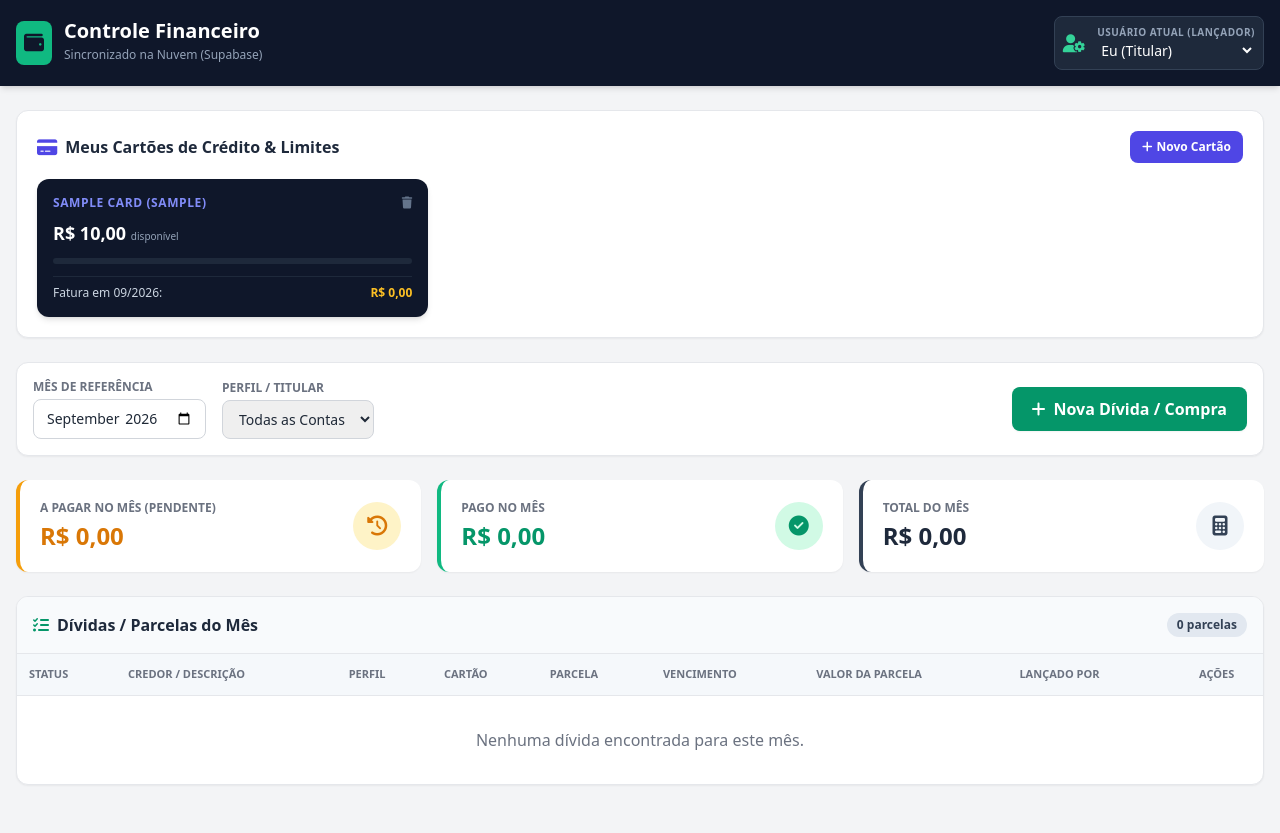
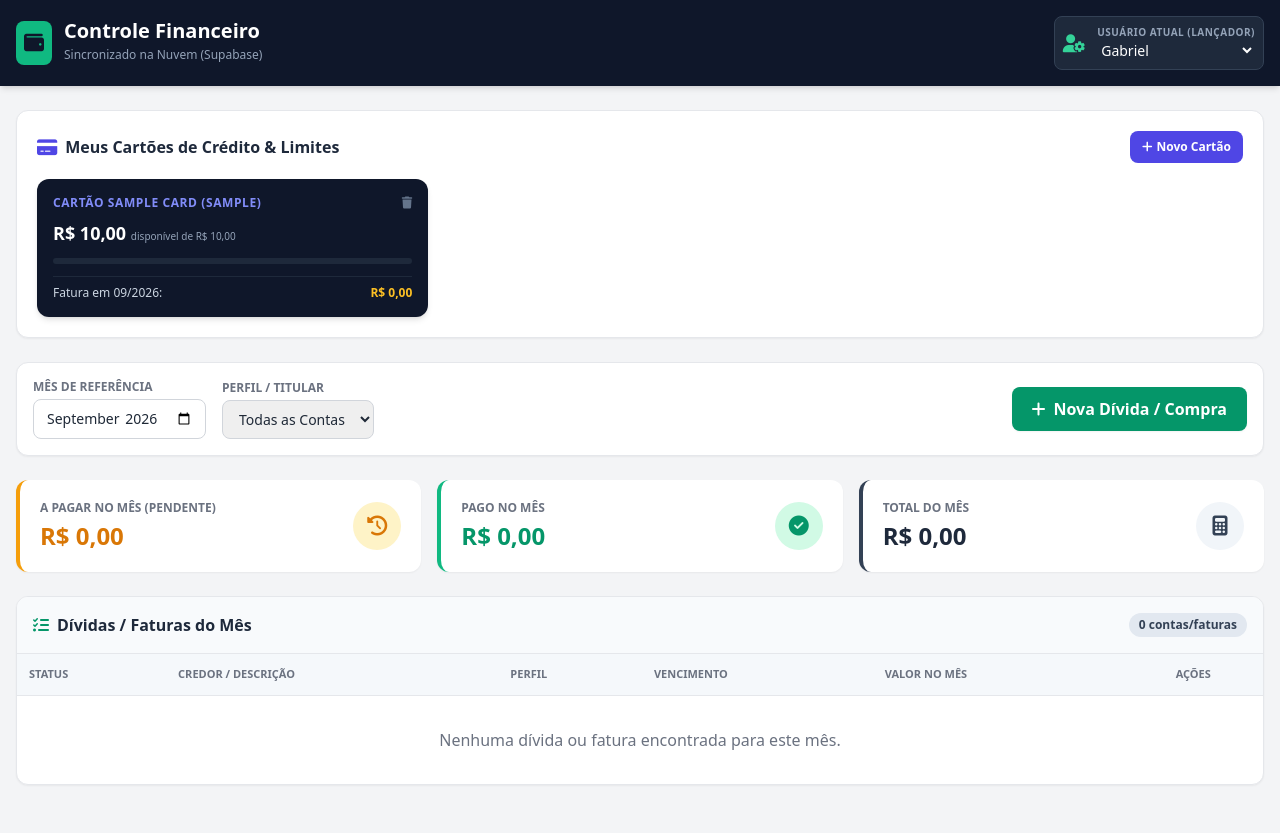
Before and after one commit to gabrielferreiracruz1994-create/meu-financeiro, a FastAPI app: page / in a window 1280 px wide. Run offline with FastAPI, Linux system fonts and the light colour scheme; tables that the repository leaves empty hold one stand-in row (values such as "Sample post"); lists and menus that the app fills with data are empty; some libraries are stand-ins or nearby versions.

Commit message:
Update index.html

```diff
--- a/templates/index.html
+++ b/templates/index.html
@@ -36,9 +36,9 @@
         <div class="flex flex-col">
           <label class="text-[10px] text-slate-400 uppercase tracking-wider font-semibold">Usuário Atual (Lançador)</label>
           <select id="userSelector" class="bg-transparent text-sm font-medium text-white focus:outline-none cursor-pointer">
-            <option value="Eu (Titular)" class="bg-slate-800">Eu (Titular)</option>
-            <option value="Esposa" class="bg-slate-800">Esposa</option>
-            <option value="Administrador" class="bg-slate-800">Administrador</option>
+            <option value="Gabriel" class="bg-slate-800">Gabriel</option>
+            <option value="Jéssica" class="bg-slate-800">Jéssica</option>
+            <option value="Empresas" class="bg-slate-800">Empresas</option>
           </select>
         </div>
       </div>
@@ -61,10 +61,7 @@
         </button>
       </div>
 
-      <!-- CARDS DE CARTÕES -->
-      <div id="cardsGrid" class="grid grid-cols-1 md:grid-cols-3 gap-4">
-        <!-- Renderizado via Javascript -->
-      </div>
+      <div id="cardsGrid" class="grid grid-cols-1 md:grid-cols-3 gap-4"></div>
     </div>
 
     <!-- FILTROS -->
@@ -79,9 +76,9 @@
           <label class="block text-xs font-semibold text-gray-500 uppercase mb-1">Perfil / Titular</label>
           <select id="profileFilter" class="border border-gray-300 rounded-lg px-3 py-2 text-sm font-medium focus:ring-2 focus:ring-emerald-500 focus:outline-none">
             <option value="ALL">Todas as Contas</option>
-            <option value="Pessoal">Pessoal</option>
-            <option value="Esposa">Esposa</option>
-            <option value="Empresa">Empresa</option>
+            <option value="Gabriel">Gabriel</option>
+            <option value="Jéssica">Jéssica</option>
+            <option value="Empresas">Empresas</option>
           </select>
         </div>
       </div>
@@ -124,9 +121,9 @@
       <div class="p-4 bg-slate-50 border-b border-gray-200 flex items-center justify-between">
         <h2 class="font-bold text-slate-800 flex items-center space-x-2">
           <i class="fa-solid fa-list-check text-emerald-600"></i>
-          <span>Dívidas / Parcelas do Mês</span>
+          <span>Dívidas / Faturas do Mês</span>
         </h2>
-        <span id="billsCount" class="text-xs bg-slate-200 text-slate-700 font-bold px-2.5 py-1 rounded-full">0 parcelas</span>
+        <span id="billsCount" class="text-xs bg-slate-200 text-slate-700 font-bold px-2.5 py-1 rounded-full">0 contas</span>
       </div>
 
       <div class="overflow-x-auto">
@@ -136,11 +133,8 @@
               <th class="p-3">Status</th>
               <th class="p-3">Credor / Descrição</th>
               <th class="p-3">Perfil</th>
-              <th class="p-3">Cartão</th>
-              <th class="p-3">Parcela</th>
               <th class="p-3">Vencimento</th>
-              <th class="p-3">Valor da Parcela</th>
-              <th class="p-3">Lançado por</th>
+              <th class="p-3">Valor no Mês</th>
               <th class="p-3 text-center">Ações</th>
             </tr>
           </thead>
@@ -149,7 +143,7 @@
       </div>
 
       <div id="emptyState" class="p-8 text-center hidden">
-        <p class="text-gray-500 font-medium">Nenhuma dívida encontrada para este mês.</p>
+        <p class="text-gray-500 font-medium">Nenhuma dívida ou fatura encontrada para este mês.</p>
       </div>
     </div>
   </main>
@@ -165,21 +159,21 @@
       <form id="cardForm" onsubmit="handleCardSubmit(event)" class="p-6 space-y-4">
         <div>
           <label class="block text-xs font-bold text-gray-700 uppercase mb-1">Nome do Cartão</label>
-          <input type="text" id="cardName" required placeholder="Ex: Nubank, Itaú Black" class="w-full border rounded-lg p-2.5 text-sm">
+          <input type="text" id="cardName" required placeholder="Ex: Inter, Nubank" class="w-full border rounded-lg p-2.5 text-sm">
         </div>
 
         <div class="grid grid-cols-2 gap-4">
           <div>
             <label class="block text-xs font-bold text-gray-700 uppercase mb-1">Perfil / Titular</label>
             <select id="cardEntity" required class="w-full border rounded-lg p-2.5 text-sm">
-              <option value="Pessoal">Pessoal</option>
-              <option value="Esposa">Esposa</option>
-              <option value="Empresa">Empresa</option>
+              <option value="Gabriel">Gabriel</option>
+              <option value="Jéssica">Jéssica</option>
+              <option value="Empresas">Empresas</option>
             </select>
           </div>
           <div>
             <label class="block text-xs font-bold text-gray-700 uppercase mb-1">Limite Total (R$)</label>
-            <input type="number" step="0.01" min="1" id="cardLimit" required placeholder="5000.00" class="w-full border rounded-lg p-2.5 text-sm">
+            <input type="number" step="0.01" min="1" id="cardLimit" required placeholder="1313.98" class="w-full border rounded-lg p-2.5 text-sm">
           </div>
         </div>
 
@@ -213,23 +207,22 @@
       <form id="billForm" onsubmit="handleBillSubmit(event)" class="p-6 space-y-4">
         <div>
           <label class="block text-xs font-bold text-gray-700 uppercase mb-1">Credor / Descrição da Compra</label>
-          <input type="text" id="creditor" required placeholder="Ex: Mercado, Magazine Luiza, Posto" class="w-full border rounded-lg p-2.5 text-sm">
+          <input type="text" id="creditor" required placeholder="Ex: Mercado, Luz, Magazine Luiza" class="w-full border rounded-lg p-2.5 text-sm">
         </div>
 
         <div class="grid grid-cols-2 gap-4">
           <div>
             <label class="block text-xs font-bold text-gray-700 uppercase mb-1">Perfil / Titular</label>
             <select id="entity" required class="w-full border rounded-lg p-2.5 text-sm">
-              <option value="Pessoal">Pessoal</option>
-              <option value="Esposa">Esposa</option>
-              <option value="Empresa">Empresa</option>
+              <option value="Gabriel">Gabriel</option>
+              <option value="Jéssica">Jéssica</option>
+              <option value="Empresas">Empresas</option>
             </select>
           </div>
           <div>
             <label class="block text-xs font-bold text-gray-700 uppercase mb-1">Forma / Cartão de Crédito</label>
             <select id="cardSelect" class="w-full border rounded-lg p-2.5 text-sm">
               <option value="">Nenhum (Boleto / Pix / Dinheiro)</option>
-              <!-- Preenchido via Javascript -->
             </select>
           </div>
         </div>
@@ -237,7 +230,7 @@
         <div class="grid grid-cols-2 gap-4">
           <div>
             <label class="block text-xs font-bold text-gray-700 uppercase mb-1">Valor da Parcela (R$)</label>
-            <input type="number" step="0.01" min="0.01" id="installmentAmount" required placeholder="353.00" class="w-full border rounded-lg p-2.5 text-sm">
+            <input type="number" step="0.01" min="0.01" id="installmentAmount" required placeholder="14.00" class="w-full border rounded-lg p-2.5 text-sm">
           </div>
           <div>
             <label class="block text-xs font-bold text-gray-700 uppercase mb-1">Nº de Parcelas</label>
@@ -394,8 +387,17 @@
       loadAllData();
     }
 
+    async function toggleBillStatus(id, currentStatus) {
+      await fetch(`/api/bills/${id}/status`, {
+        method: 'PUT',
+        headers: { 'Content-Type': 'application/json' },
+        body: JSON.stringify({ is_paid: !currentStatus })
+      });
+      loadAllData();
+    }
+
     async function deleteBill(id) {
-      if (confirm('Deseja excluir esta parcela permanentemente?')) {
+      if (confirm('Deseja excluir esta parcela/fatura permanentemente?')) {
         await fetch(`/api/bills/${id}`, { method: 'DELETE' });
         loadAllData();
       }
@@ -409,7 +411,7 @@
       const selectedMonthYear = document.getElementById('monthFilter').value;
       const selectedProfile = document.getElementById('profileFilter').value;
 
-      // 1. RENDERIZAR CARDS DOS CARTÕES E SEUS LIMITES
+      // 1. CARDS DOS CARTÕES E CONSUMO DE LIMITE
       const cardsGrid = document.getElementById('cardsGrid');
       cardsGrid.innerHTML = '';
 
@@ -417,13 +419,13 @@
         cardsGrid.innerHTML = '<p class="text-xs text-gray-400 italic col-span-3">Nenhum cartão de crédito cadastrado.</p>';
       } else {
         cards.forEach(card => {
-          // Calcula o limite usado (todas as parcelas pendentes vinculadas a este cartão)
-          const cardBills = bills.filter(b => b.card_id === card.id && !b.is_paid);
-          const usedLimit = cardBills.reduce((acc, b) => acc + b.installment_amount, 0);
+          // Limite consumido = soma de TODAS as parcelas do cartão que AINDA NÃO FORAM PAGAS
+          const pendingCardBills = bills.filter(b => b.card_id === card.id && !b.is_paid);
+          const usedLimit = pendingCardBills.reduce((acc, b) => acc + b.installment_amount, 0);
           const availableLimit = card.total_limit - usedLimit;
           const usedPercent = Math.min(100, Math.round((usedLimit / card.total_limit) * 100));
 
-          // Calcula valor da fatura do mês selecionado
+          // Fatura do Mês selecionado (Soma das compras naquele mês)
           const monthInvoice = bills
             .filter(b => b.card_id === card.id && b.due_date.startsWith(selectedMonthYear))
             .reduce((acc, b) => acc + b.installment_amount, 0);
@@ -433,10 +435,10 @@
           cardDiv.innerHTML = `
             <div>
               <div class="flex items-center justify-between mb-2">
-                <span class="text-xs font-bold uppercase tracking-wider text-indigo-400">${card.name} (${card.entity})</span>
+                <span class="text-xs font-bold uppercase tracking-wider text-indigo-400">Cartão ${card.name} (${card.entity})</span>
                 <button onclick="deleteCard(${card.id})" class="text-slate-500 hover:text-rose-400 text-xs"><i class="fa-solid fa-trash"></i></button>
               </div>
-              <div class="text-lg font-black">${formatCurrency(availableLimit)} <span class="text-[10px] font-normal text-slate-400">disponível</span></div>
+              <div class="text-lg font-black">${formatCurrency(availableLimit)} <span class="text-[10px] font-normal text-slate-400">disponível de ${formatCurrency(card.total_limit)}</span></div>
               <div class="w-full bg-slate-800 rounded-full h-1.5 mt-2 mb-3">
                 <div class="bg-indigo-500 h-1.5 rounded-full" style="width: ${usedPercent}%"></div>
               </div>
@@ -450,17 +452,41 @@
         });
       }
 
-      // 2. RENDERIZAR TABELA DE DÍVIDAS
-      const filtered = bills.filter(b => {
-        const matchesMonth = b.due_date.startsWith(selectedMonthYear);
-        const matchesProfile = selectedProfile === 'ALL' || b.entity === selectedProfile;
-        return matchesMonth && matchesProfile;
+      // 2. AGRUPAMENTO E CONSOLIDAÇÃO DA TABELA DE DÍVIDAS
+      // Dívidas normais (sem cartão)
+      const nonCardBills = bills.filter(b => !b.card_id && b.due_date.startsWith(selectedMonthYear) && (selectedProfile === 'ALL' || b.entity === selectedProfile));
+
+      // Dívidas de Cartão (Consolidadas como "Fatura [Nome do Cartão]")
+      const cardBillsConsolidated = [];
+      cards.forEach(card => {
+        if (selectedProfile !== 'ALL' && card.entity !== selectedProfile) return;
+
+        const cardBillsInMonth = bills.filter(b => b.card_id === card.id && b.due_date.startsWith(selectedMonthYear));
+        if (cardBillsInMonth.length > 0) {
+          const totalInvoice = cardBillsInMonth.reduce((acc, b) => acc + b.installment_amount, 0);
+          const allPaid = cardBillsInMonth.every(b => b.is_paid);
+          const sampleBill = cardBillsInMonth[0];
+
+          cardBillsConsolidated.push({
+            id: sampleBill.id,
+            is_card_invoice: true,
+            card_id: card.id,
+            creditor: `Fatura Cartão ${card.name}`,
+            entity: card.entity,
+            due_date: sampleBill.due_date,
+            installment_amount: totalInvoice,
+            is_paid: allPaid,
+            created_by_user: sampleBill.created_by_user,
+            items: cardBillsInMonth
+          });
+        }
       });
 
-      filtered.sort((a, b) => a.due_date.localeCompare(b.due_date));
+      const displayList = [...nonCardBills, ...cardBillsConsolidated];
+      displayList.sort((a, b) => a.due_date.localeCompare(b.due_date));
 
       let pendingTotal = 0, paidTotal = 0;
-      filtered.forEach(b => {
+      displayList.forEach(b => {
         if (b.is_paid) paidTotal += b.installment_amount;
         else pendingTotal += b.installment_amount;
       });
@@ -468,26 +494,38 @@
       document.getElementById('totalPending').innerText = formatCurrency(pendingTotal);
       document.getElementById('totalPaid').innerText = formatCurrency(paidTotal);
       document.getElementById('totalMonth').innerText = formatCurrency(pendingTotal + paidTotal);
-      document.getElementById('billsCount').innerText = `${filtered.length} parcelas`;
+      document.getElementById('billsCount').innerText = `${displayList.length} contas/faturas`;
 
       const tbody = document.getElementById('billsTableBody');
       const emptyState = document.getElementById('emptyState');
       tbody.innerHTML = '';
 
-      if (filtered.length === 0) {
+      if (displayList.length === 0) {
         emptyState.classList.remove('hidden');
       } else {
         emptyState.classList.add('hidden');
-        filtered.forEach(b => {
+        displayList.forEach(b => {
           const tr = document.createElement('tr');
           tr.className = 'hover:bg-slate-50 border-b';
 
-          const cardObj = cards.find(c => c.id === b.card_id);
-          const cardBadge = cardObj
-            ? `<span class="px-2 py-0.5 bg-indigo-50 text-indigo-700 border border-indigo-200 rounded text-xs font-semibold"><i class="fa-solid fa-credit-card mr-1"></i>${cardObj.name}</span>`
-            : `<span class="text-xs text-gray-400">-</span>`;
+          const [y, m, d] = b.due_date.split('-');
 
-          const [y, m, d] = b.due_date.split('-');
+          let payButtonAction = '';
+          if (b.is_card_invoice) {
+            // Paga ou desfaz todas as parcelas da fatura juntas
+            payButtonAction = `
+              <button onclick="toggleCardInvoiceStatus(${b.card_id}, '${selectedMonthYear}', ${b.is_paid})" class="px-2.5 py-1 text-xs font-bold rounded transition ${b.is_paid ? 'bg-gray-200 text-gray-700 hover:bg-gray-300' : 'bg-emerald-600 text-white hover:bg-emerald-700'}">
+                ${b.is_paid ? 'Desfazer' : 'Pagar Fatura'}
+              </button>
+            `;
+          } else {
+            payButtonAction = `
+              <button onclick="toggleBillStatus(${b.id}, ${b.is_paid})" class="px-2.5 py-1 text-xs font-bold rounded transition ${b.is_paid ? 'bg-gray-200 text-gray-700 hover:bg-gray-300' : 'bg-emerald-600 text-white hover:bg-emerald-700'}">
+                ${b.is_paid ? 'Desfazer' : 'Pagar'}
+              </button>
+            `;
+          }
+
           tr.innerHTML = `
             <td class="p-3">
               ${b.is_paid
@@ -495,21 +533,31 @@
                 : '<span class="px-2 py-1 bg-amber-100 text-amber-700 rounded-full text-xs font-bold">Pendente</span>'
               }
             </td>
-            <td class="p-3 font-semibold">${b.creditor}</td>
+            <td class="p-3 font-semibold ${b.is_card_invoice ? 'text-indigo-700 font-bold' : ''}">${b.creditor}</td>
             <td class="p-3"><span class="px-2 py-1 bg-slate-100 text-xs font-bold rounded">${b.entity}</span></td>
-            <td class="p-3">${cardBadge}</td>
-            <td class="p-3 text-xs">${b.installment_number}/${b.total_installments}</td>
             <td class="p-3">${d}/${m}/${y}</td>
             <td class="p-3 font-bold">${formatCurrency(b.installment_amount)}</td>
-            <td class="p-3 text-xs text-gray-500">${b.created_by_user}</td>
-            <td class="p-3 text-center">
-              <button onclick="deleteBill(${b.id})" class="p-1.5 text-rose-600 hover:bg-rose-50 rounded"><i class="fa-solid fa-trash-can"></i></button>
+            <td class="p-3 text-center space-x-2">
+              ${payButtonAction}
+              ${!b.is_card_invoice ? `<button onclick="deleteBill(${b.id})" class="p-1.5 text-rose-600 hover:bg-rose-50 rounded"><i class="fa-solid fa-trash-can"></i></button>` : ''}
             </td>
           `;
           tbody.appendChild(tr);
         });
       }
     }
+
+    async function toggleCardInvoiceStatus(cardId, monthYear, currentStatus) {
+      const cardBillsInMonth = bills.filter(b => b.card_id === cardId && b.due_date.startsWith(monthYear));
+      for (let bill of cardBillsInMonth) {
+        await fetch(`/api/bills/${bill.id}/status`, {
+          method: 'PUT',
+          headers: { 'Content-Type': 'application/json' },
+          body: JSON.stringify({ is_paid: !currentStatus })
+        });
+      }
+      loadAllData();
+    }
   </script>
 </body>
 </html>
```
